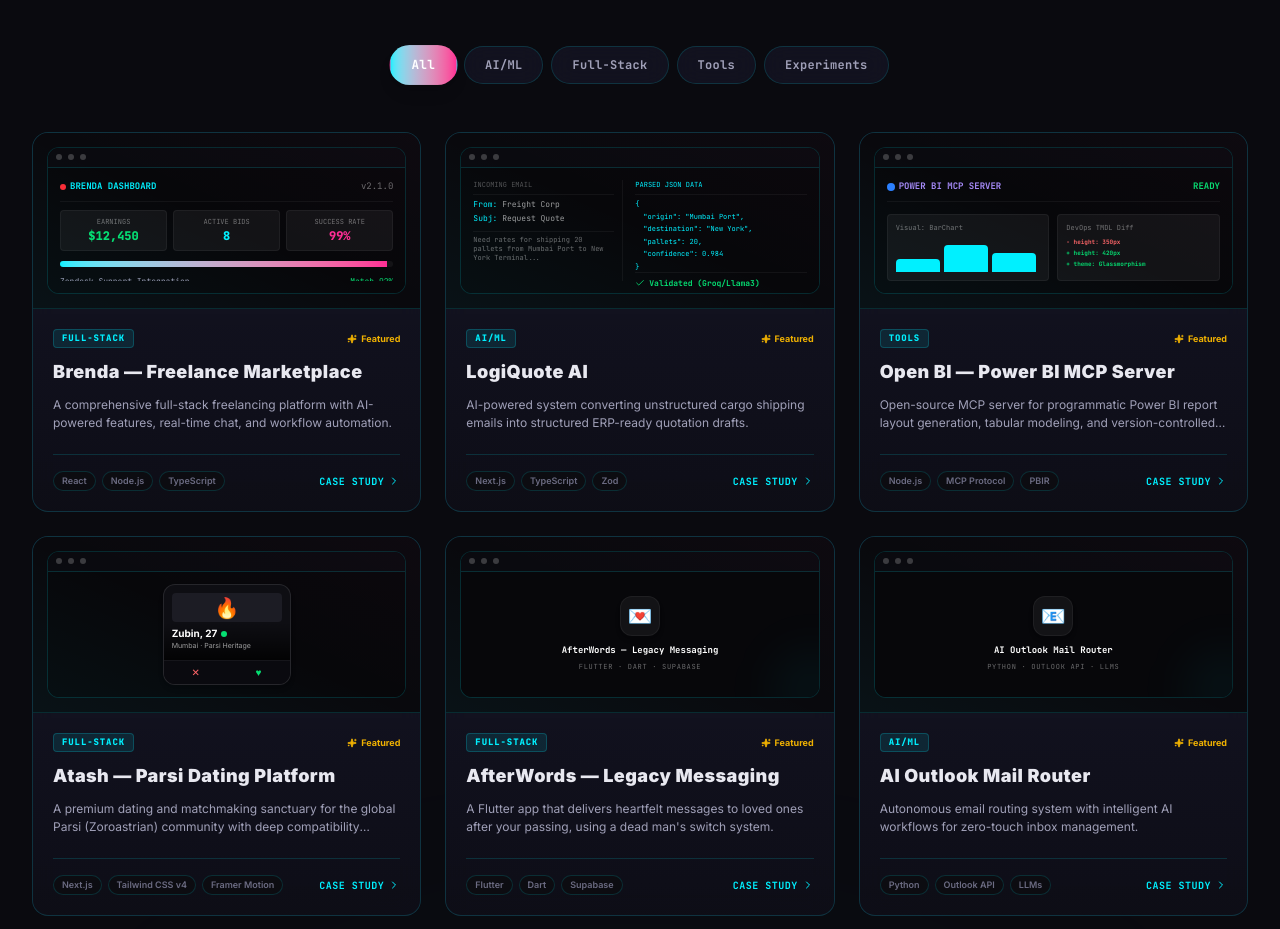
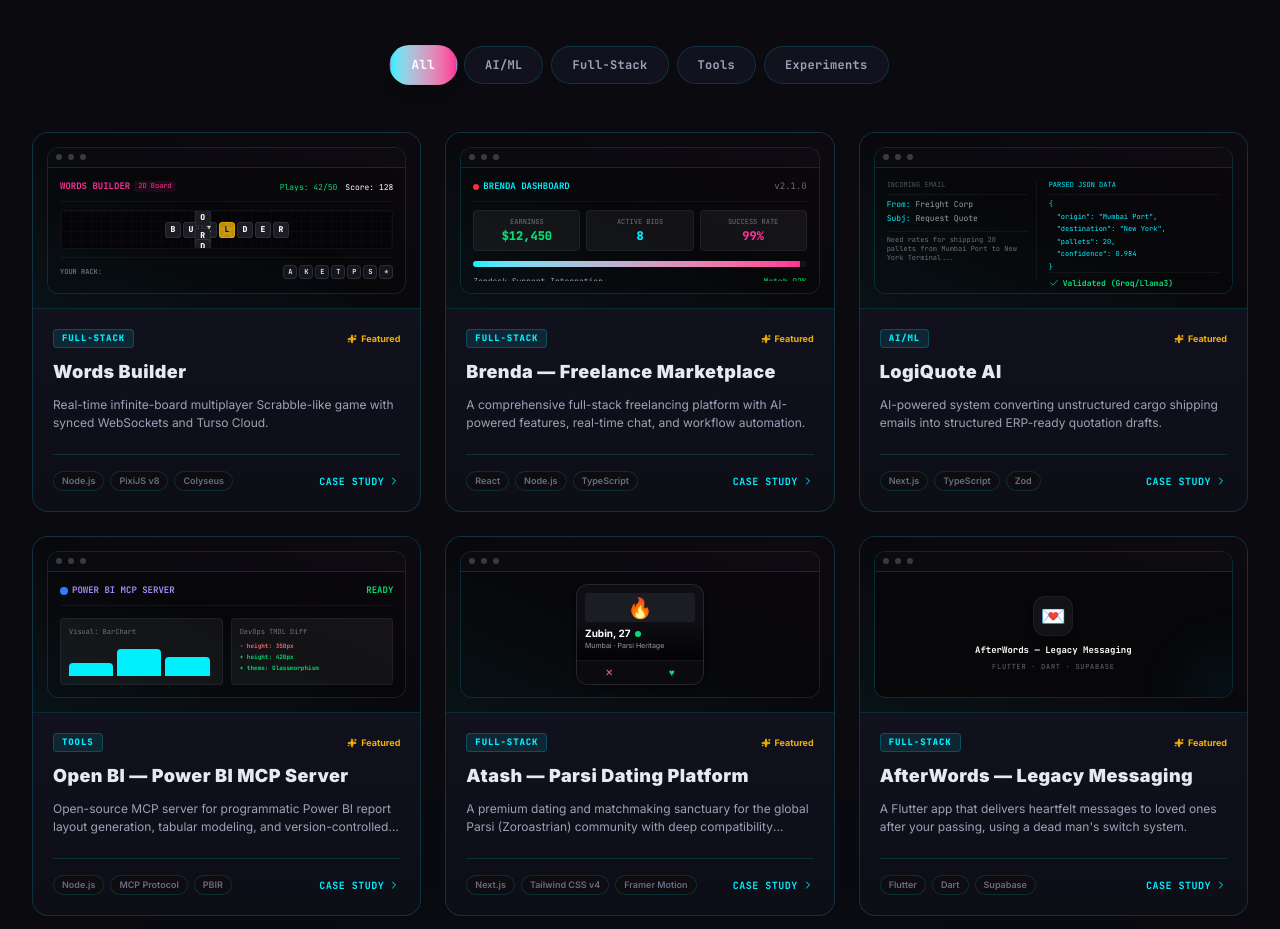
Before and after one commit to atomicx27/Portfolio-, a Next.js app: page / in a window 1280 px wide. Shown: the part 5800-6729 px from the top of the page. Built offline with nearby package versions, Linux system fonts and the light colour scheme.

Commit message:
feat: add Words Builder project to portfolio index and mockups

```diff
--- a/src/components/sections/ProjectsSection.tsx
+++ b/src/components/sections/ProjectsSection.tsx
@@ -172,7 +172,78 @@
   );
 }
 
-// 5. General Fallback Mockup
+// 5. Words Builder Mockup Component
+function WordsBuilderMockup() {
+  return (
+    <div className="w-full h-full flex flex-col bg-[#07070a] font-mono text-[9px] text-[#a0a0b8] p-3 overflow-hidden select-none">
+      {/* Header Info */}
+      <div className="flex items-center justify-between border-b border-white/5 pb-2 mb-2">
+        <div className="flex items-center gap-1">
+          <span className="text-[var(--accent-secondary)] font-bold">WORDS BUILDER</span>
+          <span className="text-[7px] bg-[var(--accent-secondary)]/10 text-[var(--accent-secondary)] px-1 rounded">2D Board</span>
+        </div>
+        <div className="flex items-center gap-2 text-[8px]">
+          <span className="text-green-400">Plays: 42/50</span>
+          <span className="text-white">Score: 128</span>
+        </div>
+      </div>
+
+      {/* 2D Grid Visual */}
+      <div className="flex-1 bg-[#050508] border border-white/5 rounded p-1 flex items-center justify-center relative overflow-hidden">
+        {/* Infinite Grid Background Lines */}
+        <div className="absolute inset-0 bg-[linear-gradient(to_right,rgba(255,255,255,0.02)_1px,transparent_1px),linear-gradient(to_bottom,rgba(255,255,255,0.02)_1px,transparent_1px)] bg-[size:10px_10px]" />
+
+        {/* Word Placements */}
+        <div className="relative flex flex-col gap-0.5 items-center justify-center scale-90">
+          {/* Horizontal: BUILDER */}
+          <div className="flex gap-0.5">
+            {['B', 'U', 'I', 'L', 'D', 'E', 'R'].map((letter, i) => (
+              <div
+                key={i}
+                className={`w-4.5 h-4.5 rounded flex items-center justify-center text-[9px] font-black shadow-sm ${
+                  letter === 'L'
+                    ? 'bg-yellow-500/80 text-black border border-yellow-400/50'
+                    : 'bg-[#1c1c24] text-white border border-white/10'
+                }`}
+              >
+                {letter}
+              </div>
+            ))}
+          </div>
+
+          {/* Vertical: WORD intersecting at 'L' */}
+          <div className="absolute left-[33px] -top-[33px] flex flex-col gap-0.5 pointer-events-none">
+            <div className="w-4.5 h-4.5 rounded bg-[#1c1c24] text-white border border-white/10 flex items-center justify-center text-[9px] font-black">W</div>
+            <div className="w-4.5 h-4.5 rounded bg-[#1c1c24] text-white border border-white/10 flex items-center justify-center text-[9px] font-black">O</div>
+            <div className="w-4.5 h-4.5 rounded bg-[#1c1c24] text-white border border-white/10 flex items-center justify-center text-[9px] font-black">R</div>
+          </div>
+          <div className="absolute left-[33px] top-[19px] flex flex-col gap-0.5 pointer-events-none">
+            <div className="w-4.5 h-4.5 rounded bg-[#1c1c24] text-white border border-white/10 flex items-center justify-center text-[9px] font-black">D</div>
+          </div>
+        </div>
+
+        {/* Origin Center Star Overlay */}
+        <div className="absolute top-1/2 left-1/2 -translate-x-1/2 -translate-y-1/2 text-white/10 text-xl font-bold select-none pointer-events-none">
+          ★
+        </div>
+      </div>
+
+      {/* Player Rack */}
+      <div className="h-6 mt-2 flex items-center justify-between border-t border-white/5 pt-1.5 flex-shrink-0 select-none">
+        <span className="text-[7px] text-white/40 uppercase font-bold">Your Rack:</span>
+        <div className="flex gap-0.5">
+          {['A', 'K', 'E', 'T', 'P', 'S', '*'].map((letter, i) => (
+            <div key={i} className="w-3.5 h-3.5 bg-[#14141c] border border-white/10 rounded flex items-center justify-center text-[7px] font-bold text-white/90">
+              {letter}
+            </div>
+          ))}
+        </div>
+      </div>
+    </div>
+  );
+}
+
+// 6. General Fallback Mockup
 function FallbackMockup({ project }: { project: Project }) {
   return (
     <div className="w-full h-full flex flex-col justify-center items-center bg-[#07070a] p-4 text-center font-mono text-[9px] relative overflow-hidden select-none">
@@ -223,6 +294,8 @@
   // Render project mockup dynamically
   const renderProjectMockup = (project: Project) => {
     switch (project.id) {
+      case 'words-builder':
+        return <WordsBuilderMockup />;
       case 'brenda':
         return <BrendaMockup />;
       case 'logiquote':
--- a/src/data/projects.ts
+++ b/src/data/projects.ts
@@ -16,6 +16,18 @@
 
 export const projects: Project[] = [
   {
+    id: 'words-builder',
+    title: 'Words Builder',
+    description: 'Real-time infinite-board multiplayer Scrabble-like game with synced WebSockets and Turso Cloud.',
+    longDescription: 'A massive multiplayer online Scrabble game built on an infinite 2D grid. Uses PixiJS v8 for high-performance canvas rendering and infinite viewport zooming, Colyseus for state-synchronized room lobby management, Fastify for REST guest/credentials authentication, and Turso Cloud/libSQL client for persistent SQLite databases. Features daily action limits, multiplier bonuses, and server-side Trie dictionary verification.',
+    techStack: ['Node.js', 'PixiJS v8', 'Colyseus', 'Fastify', 'WebSockets', 'libSQL', 'Turso', 'SQLite', 'Vite'],
+    category: 'Full-Stack',
+    githubUrl: 'https://github.com/atomicx27/Words_builder',
+    featured: true,
+    priority: 1,
+    icon: '🎮',
+  },
+  {
     id: 'brenda',
     title: 'Brenda — Freelance Marketplace',
     description: 'A comprehensive full-stack freelancing platform with AI-powered features, real-time chat, and workflow automation.',
@@ -24,7 +36,7 @@
     category: 'Full-Stack',
     githubUrl: 'https://github.com/atomicx27/brenda-freelancing-platform',
     featured: true,
-    priority: 1,
+    priority: 2,
     icon: '🚀',
   },
   {
@@ -36,7 +48,7 @@
     category: 'AI/ML',
     githubUrl: 'https://github.com/atomicx27/logiquote',
     featured: true,
-    priority: 2,
+    priority: 3,
     icon: '📦',
   },
   {
@@ -48,7 +60,7 @@
     category: 'Tools',
     githubUrl: 'https://github.com/atomicx27/open-bi',
     featured: true,
-    priority: 3,
+    priority: 4,
     icon: '📊',
   },
   {
@@ -60,7 +72,7 @@
     category: 'Full-Stack',
     githubUrl: 'https://github.com/atomicx27/atash',
     featured: true,
-    priority: 4,
+    priority: 5,
     icon: '🔥',
   },
   {
@@ -72,7 +84,7 @@
     category: 'Full-Stack',
     githubUrl: 'https://github.com/atomicx27/afterwords',
     featured: true,
-    priority: 5,
+    priority: 6,
     icon: '💌',
   },
   {
@@ -84,7 +96,7 @@
     category: 'AI/ML',
     githubUrl: 'https://github.com/atomicx27/outlook-mail-router',
     featured: true,
-    priority: 6,
+    priority: 7,
     icon: '📧',
   },
   {
@@ -96,7 +108,7 @@
     category: 'AI/ML',
     githubUrl: 'https://github.com/atomicx27/anime-ai-suite',
     featured: true,
-    priority: 7,
+    priority: 8,
     icon: '🎌',
   },
   {
```
